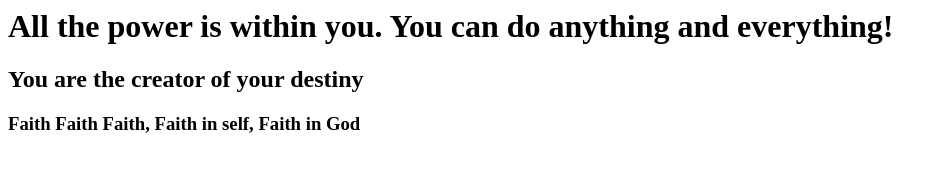
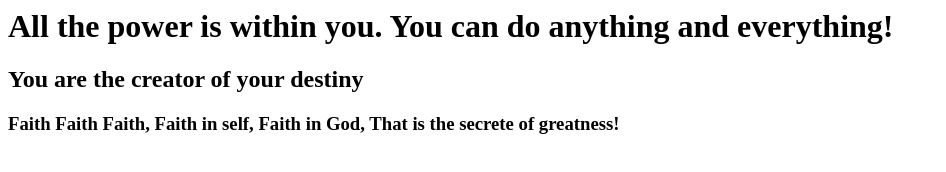
Before and after one commit to AmiThaker/secondgitrepo, a plain HTML site: page index.html in a window 1280 px wide. Shown: the whole page, without its empty margins (0-946 px from the left). Drawn offline with Linux system fonts and the light colour scheme.

Commit message:
Edited 3rd quote index.html

```diff
--- a/index.html
+++ b/index.html
@@ -2,6 +2,6 @@
 <body>
 <h1>All the power is within you. You can do anything and everything!</h1>
 <h2>You are the creator of your destiny</h2>
-<h3>Faith Faith Faith, Faith in self, Faith in God</h3>
+<h3>Faith Faith Faith, Faith in self, Faith in God, That is the secrete of greatness!</h3>
 </body>
 </html>
```
